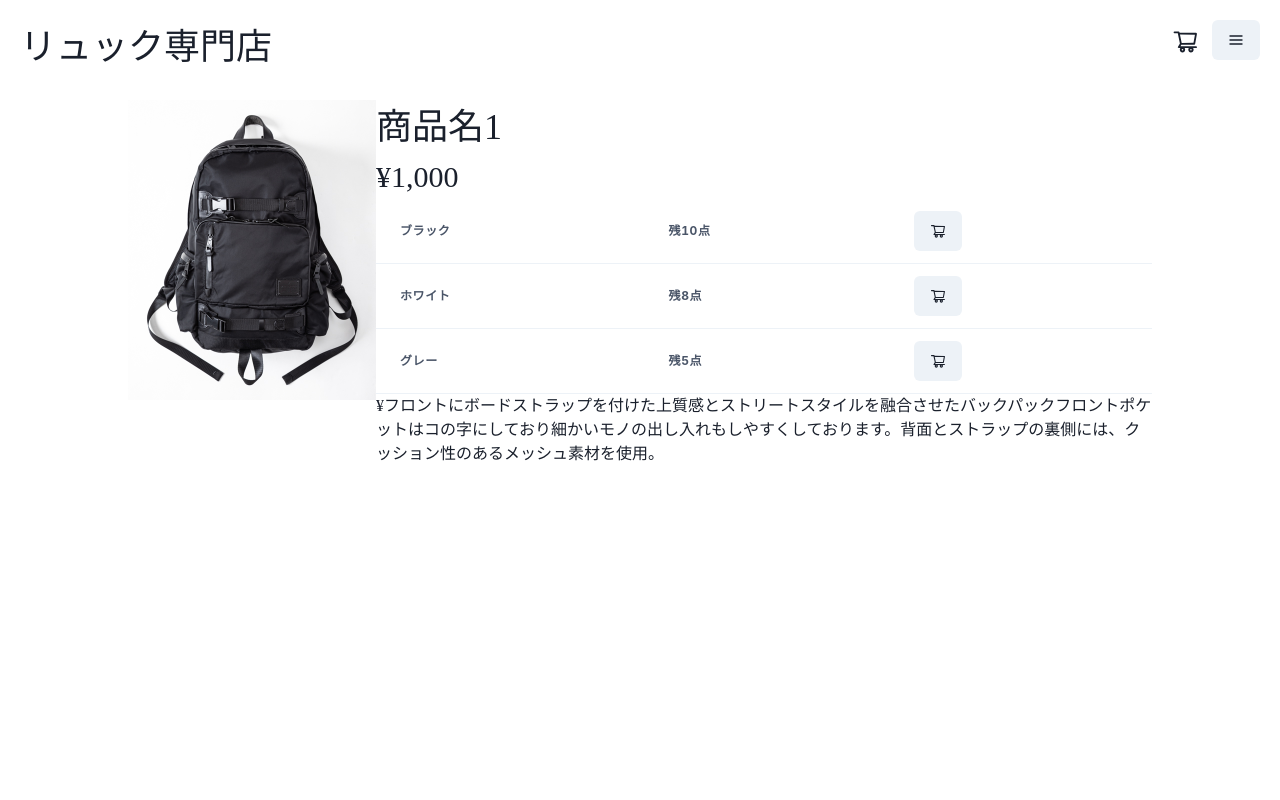
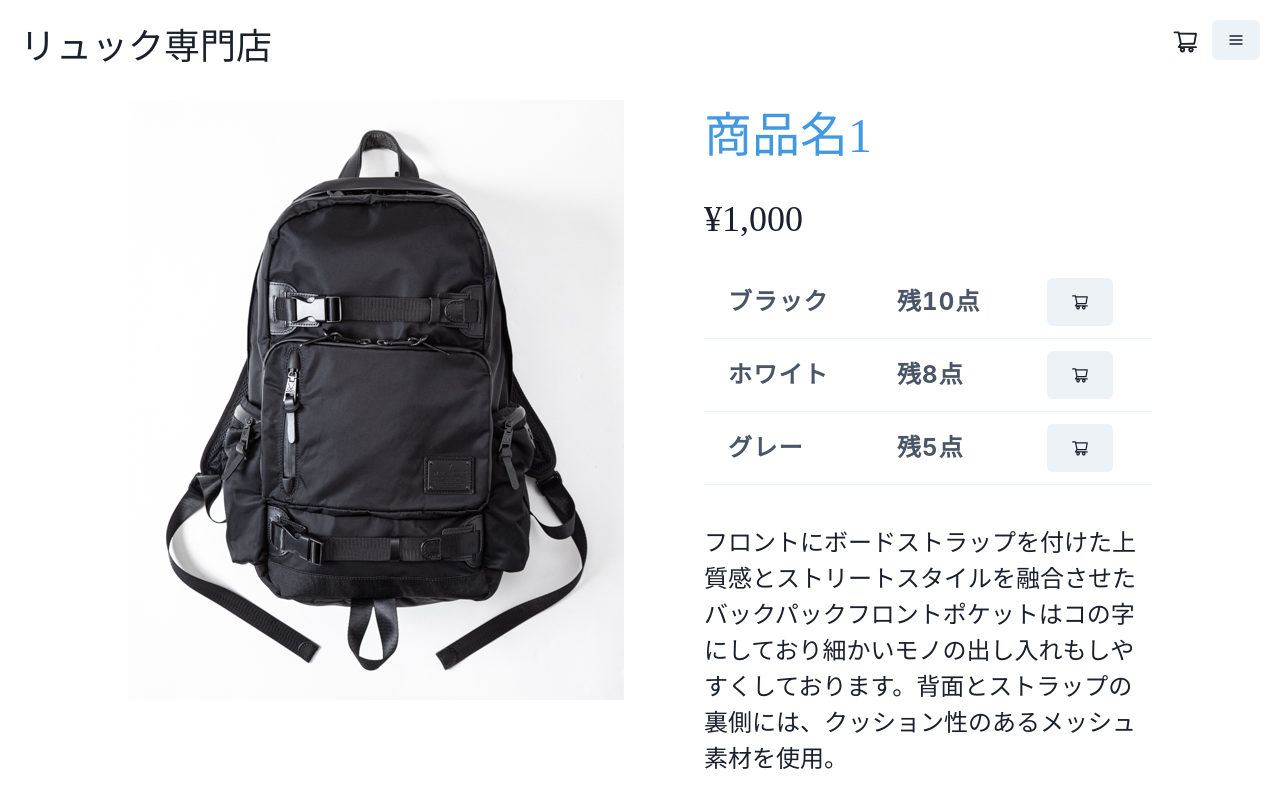
Before and after one commit to mami0709/EC_site, a Next.js app: page /recomend/1 in a window 1280 px wide. Built offline with nearby package versions, Linux system fonts and the light colour scheme.

Commit message:
レイアウト調整

```diff
--- a/pages/recomend/[id].tsx
+++ b/pages/recomend/[id].tsx
@@ -41,33 +41,37 @@ const Test: NextPage = () => {
       <Center paddingTop={"100px"}  width="80%" margin= "0px auto">
 				<Box display={"flex"}>
 					{/* eslint-disable-next-line jsx-a11y/alt-text */}
-					<Image src={`../${result?.image}`} boxSize='300px' objectFit='cover' />
-					<Box>
-						<Text fontSize='4xl' fontFamily="HiraMinProN-W3">{result?.title}</Text>
-						<Text fontSize='3xl' fontFamily="HiraMinProN-W3">¥{result?.price}</Text>
+					<Image src={`../${result?.image}`} boxSize='600px' objectFit='cover' />
+					<Box marginLeft={20}>
+						<Text fontSize='5xl' fontFamily="HiraMinProN-W3" color={"blue.400"} marginBottom={5}>
+							{result?.title}
+						</Text>
+						<Text fontSize='4xl' fontFamily="HiraMinProN-W3" marginBottom={5}>
+							¥{result?.price}
+						</Text>
 
 						<TableContainer>
-							<Table>
+							<Table marginBottom={10}>
 								<Tbody>
 									<Tr>
-										<Th>{result?.color1}</Th>
-										<Th>残10点</Th>
-										<Th><Button onClick={() => handleClick()}><AiOutlineShoppingCart /></Button></Th>
+										<Th fontSize='2xl'>{result?.color1}</Th>
+										<Th fontSize='2xl'>残10点</Th>
+										<Th><Button onClick={() => handleClick()} size='lg'><AiOutlineShoppingCart /></Button></Th>
 									</Tr>
 									<Tr>
-										<Th>{result?.color2}</Th>
-										<Th>残8点</Th>
-										<Th><Button onClick={() => handleClick()}><AiOutlineShoppingCart /></Button></Th>
+										<Th fontSize='2xl'>{result?.color2}</Th>
+										<Th fontSize='2xl'>残8点</Th>
+										<Th><Button onClick={() => handleClick()} size='lg'><AiOutlineShoppingCart /></Button></Th>
 									</Tr>
 									<Tr>
-										<Th>{result?.color3}</Th>
-										<Th>残5点</Th>
-										<Th><Button onClick={() => handleClick()}><AiOutlineShoppingCart /></Button></Th>
+										<Th fontSize='2xl'>{result?.color3}</Th>
+										<Th fontSize='2xl'>残5点</Th>
+										<Th><Button onClick={() => handleClick()} size='lg'><AiOutlineShoppingCart /></Button></Th>
 									</Tr>
 								</Tbody>
 							</Table>
 						</TableContainer>
-						<Text fontSize='1xl' fontFamily="HiraMinProN-W3">¥{result?.message}</Text>
+						<Text fontSize='2xl' fontFamily="HiraMinProN-W3" >{result?.message}</Text>
 					</Box>
 
 
```
